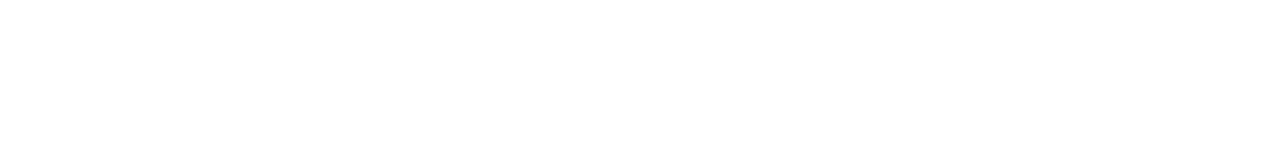
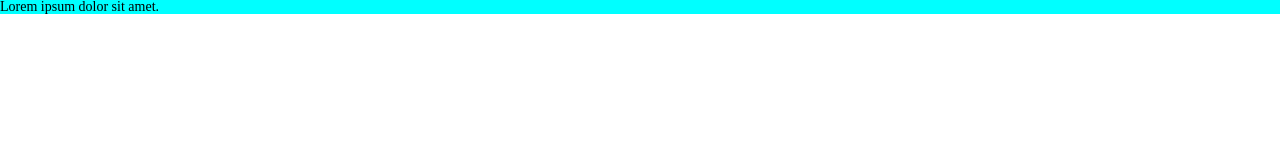
Before and after one commit to Kay-er/Proba, a plain HTML site: page index.html in a window 1280 px wide. Drawn offline with Linux system fonts and the light colour scheme; files that its build step writes are made by us from their sources.

Commit message:
Добавил стиль фона странице

```diff
--- a/index.html
+++ b/index.html
@@ -8,6 +8,6 @@
     <title>Document</title>
 </head>
 <body>
-
+    <h1 class="head">Lorem ipsum dolor sit amet.</h1>
 </body>
 </html>
--- a/style.css
+++ b/style.css
@@ -37,3 +37,7 @@ img{vertical-align: top;}
 
 h1,h2,h3,h4,h5,h6{font-size:inherit;font-weight: 400;}
 /*--------------------*/
+
+.head{
+    background-color: aqua;
+}
```
